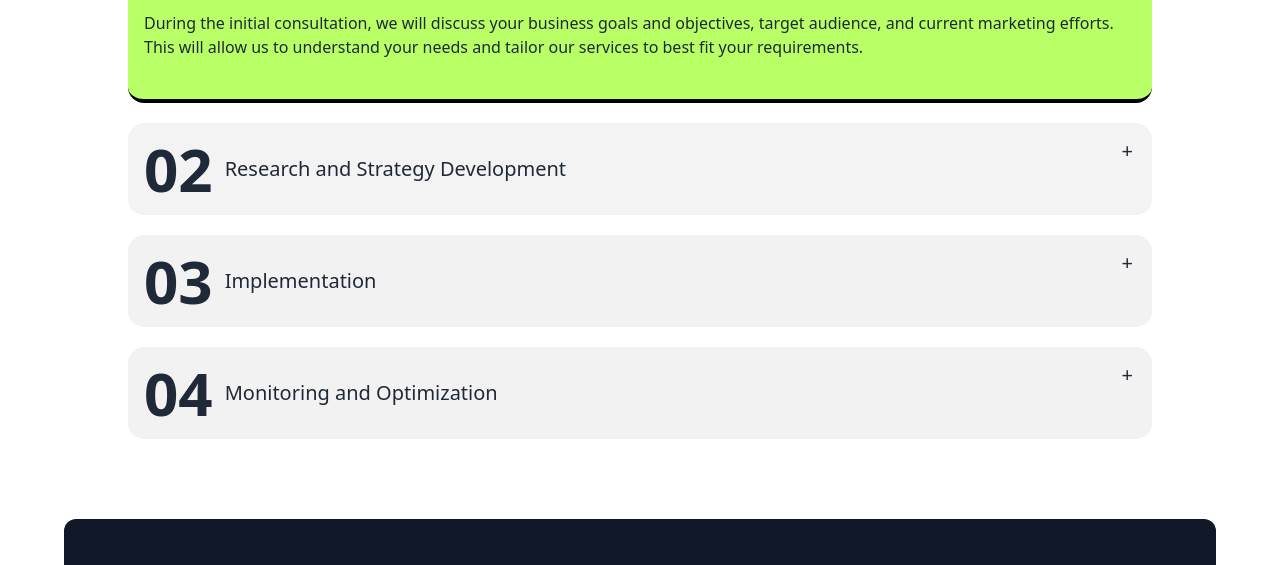
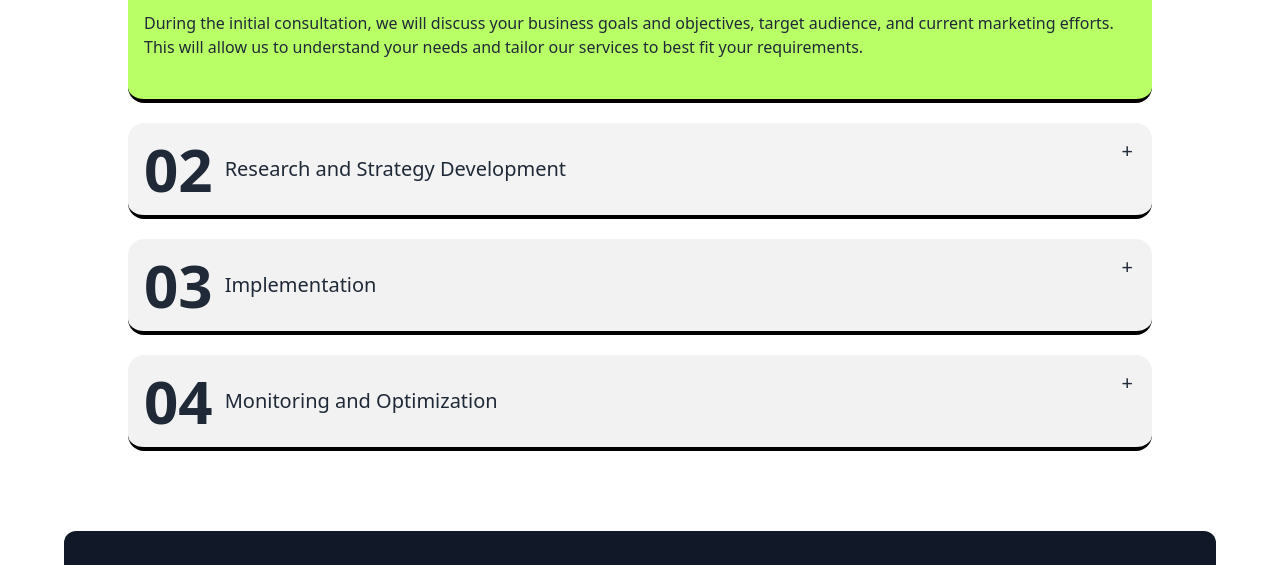
Before and after one commit to NoobSujay/CSE-3532-mid-C221167R, a plain HTML site: page index.html in a window 1280 px wide. Shown: the part 1660-2225 px from the top of the page. Drawn offline with nearby package versions, Linux system fonts and the light colour scheme.

Commit message:
some changes

```diff
--- a/index.html
+++ b/index.html
@@ -277,7 +277,7 @@
               </p>
             </div>
           </div>
-          <div class="collapse collapse-plus bg-[#F3F3F3]">
+          <div class="collapse collapse-plus bg-[#F3F3F3] border-b-4 border-black">
             <input type="radio" name="my-accordion-3" />
             <div
               class="collapse-title text-xl font-medium flex gap-3 items-center"
@@ -294,7 +294,7 @@
               </p>
             </div>
           </div>
-          <div class="collapse collapse-plus bg-base-200">
+          <div class="collapse collapse-plus bg-base-200 border-b-4 border-black">
             <input type="radio" name="my-accordion-3" />
             <div
               class="collapse-title text-xl font-medium flex gap-3 items-center"
@@ -310,7 +310,7 @@
               </p>
             </div>
           </div>
-          <div class="collapse collapse-plus bg-base-200">
+          <div class="collapse collapse-plus bg-base-200 border-b-4 border-black">
             <input type="radio" name="my-accordion-3" />
             <div
               class="collapse-title text-xl font-medium flex gap-3 items-center"
```
